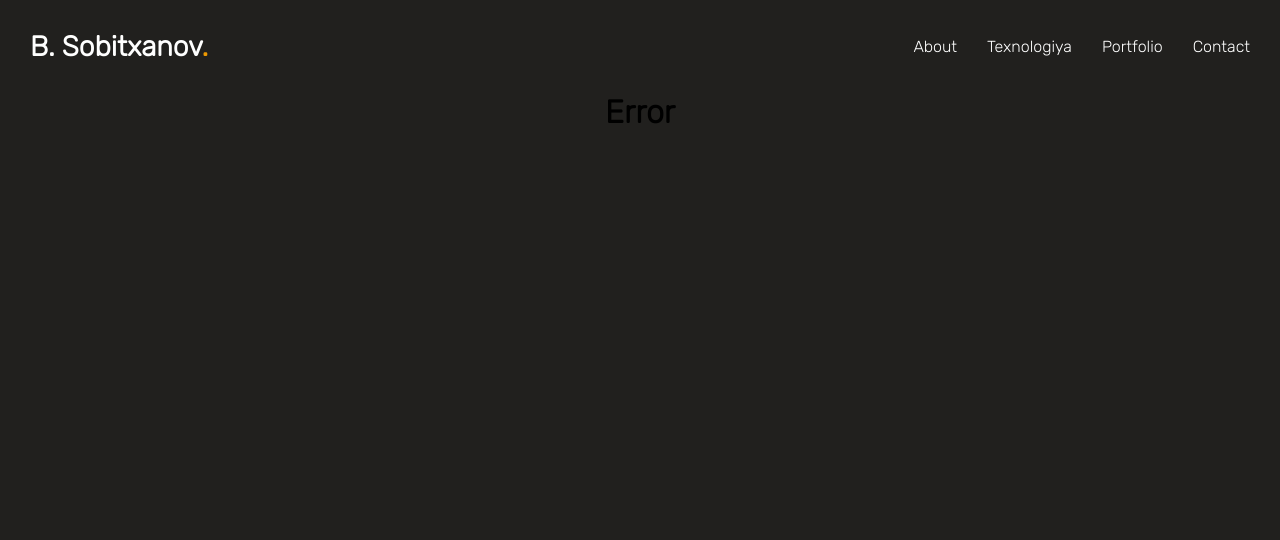
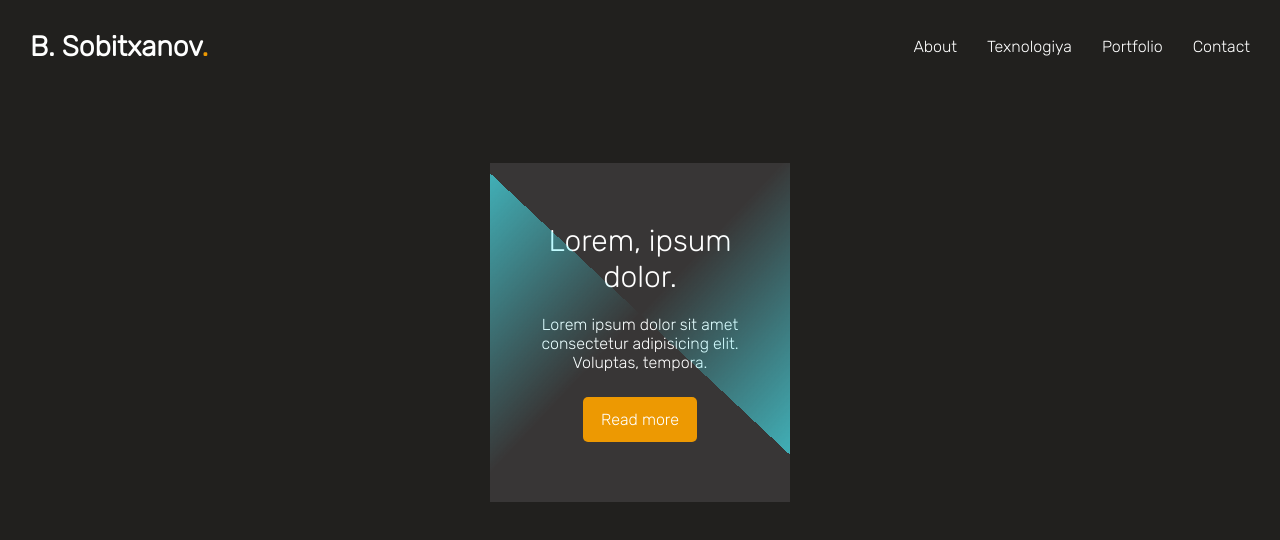
Before and after one commit to Bahromjon050/Personal-portfolio, a React (Create React App) app: page /anim in a window 1280 px wide. Shown: the top 540 px of the page. Built offline with nearby package versions, Linux system fonts and the light colour scheme.

Commit message:
media tugadi

```diff
--- a/src/App.css
+++ b/src/App.css
@@ -151,6 +151,132 @@ button {
   transition: all 0.4s ease-in-out;
 }
 
+.card_anim h1 {
+  font-size: 30px;
+  line-height: 36px;
+}
+.card_anim p {
+  color: #fff;
+  margin: 20px 0 25px;
+}
+
+.card_anim {
+  width: 300px;
+  padding: 60px 20px;
+  position: relative;
+  background: #383636;
+  overflow: hidden;
+}
+.card_anim::before {
+  content: "";
+  top: -50%;
+  left: -100%;
+  width: 450px;
+  height: 320px;
+  transform-origin: bottom right;
+  background: linear-gradient(0deg, transparent, #45f3ff);
+  position: absolute;
+  animation: animate1 4s linear infinite;
+}
+.card_anim::after {
+  content: "";
+  top: -50%;
+  right: 50%;
+  width: 450px;
+  height: 320px;
+  transform-origin: bottom right;
+  background: linear-gradient(0deg, transparent, #45f3ff);
+  position: absolute;
+  animation: animate2 4s linear infinite;
+  animation-delay: -2s;
+}
+/*
+.box{
+  inset: 2px;
+  z-index: 10;
+  position: absolute;
+  background: #383636;
+} */
+
+@keyframes animate1 {
+  0% {
+    transform: rotate(0deg);
+  }
+  100% {
+    transform: rotate(360deg);
+  }
+}
+@keyframes animate2 {
+  0% {
+    transform: rotate(0deg);
+  }
+  100% {
+    transform: rotate(360deg);
+  }
+}
+
+@keyframes anim1 {
+  0% {
+    transform: translate(-50%, -50%) rotate(0);
+  }
+  100% {
+    transform: translate(-50%, -50%) rotate(360deg);
+  }
+}
+
+@media (max-width: 1195px) {
+  .services .cards {
+    grid-template-columns: repeat(1, auto) !important;
+  }
+
+  .services .card .card_img {
+    width: 190px !important;
+    height: 75px !important;
+  }
+}
+
+@media (max-width: 930px) {
+  .web {
+    gap: 110px;
+    text-align: center;
+  }
+  .web h1 {
+    font-size: 62px !important;
+    line-height: 70px;
+  }
+  .web h3 {
+    margin-top: 13px !important;
+  }
+  .web .web_col_position .images1 {
+    z-index: -4 !important;
+  }
+}
+@media (max-width: 800px) {
+  .web br {
+    display: none !important;
+  }
+  .images2 img {
+    width: 80% !important;
+    height: 80% !important;
+  }
+  .all_padding {
+    padding: 0 50px !important;
+  }
+}
+
+@media (max-width: 760px) {
+  .media_service .media-df {
+    flex-direction: column !important;
+    text-align: center;
+  }
+  .search {
+    width: 220px;
+    margin: auto;
+    justify-content: center;
+    margin-bottom: 50px;
+  }
+}
+
 @media (max-width: 660px) {
   .nav_bar {
     position: relative;
@@ -180,20 +306,67 @@ button {
   .nav_btn.activ > .span_nav:nth-child(2) {
     transform: rotate(42deg) translateY(-10px);
   }
-  /* @keyframes span1 {
-    0% {
-      transform: rotate(0) translateY(0);
-    }
-    100% {
-      transform: rotate(402deg) translateY(-10px) translateX(20px);
-    }
+  .web h1 {
+    font-size: 46px !important;
+    line-height: 50px !important;
   }
-  @keyframes span2 {
-    0% {
-      transform: rotate(0) translateY(0);
-    }
-    100% {
-      transform: rotate(-402deg) translateY(10px) translateX(20px);
-    }
-  } */
 }
+
+@media (max-width: 580px) {
+  .services .card {
+    text-align: center !important;
+    flex-direction: column !important;
+  }
+  .services br {
+    display: none !important;
+  }
+  .services header {
+    text-align: center;
+  }
+  .card_port {
+    width: 100% !important;
+    /* height: 264px !important; */
+  }
+}
+
+@media (max-width: 500px) {
+  .images1,
+  .images3 {
+    display: none !important;
+  }
+  .web {
+    gap: 30px !important;
+  }
+  .web h3 {
+    font-size: 15px !important;
+    line-height: 20px !important;
+  }
+  .web p {
+    padding: 10px 0 17px !important;
+  }
+  .web h1 {
+    font-size: 38px !important;
+    line-height: 45px !important;
+  }
+  .all_h1 {
+    font-size: 35px !important;
+    line-height: 42px !important;
+  }
+}
+
+@media (max-width: 430px) {
+  .web h1 {
+    font-size: 30px !important;
+    line-height: 40px !important;
+  }
+  .web.mt-7 {
+    margin-top: 30px !important;
+  }
+  .all_h1 {
+    font-size: 28px !important;
+    line-height: 35px !important;
+  }
+  .search {
+    margin-bottom: 30px;
+  }
+}
--- a/src/components/pages/All.js
+++ b/src/components/pages/All.js
@@ -2,7 +2,7 @@ import React from "react";
 
 export const Header = ({ data, x, setX }) => {
   return (
-    <div className="df jcsb">
+    <div className="media-df df jcsb">
       <header data-aos="fade-down" data-aos-duration="800">
         <h1 className="all_h1">
           {data.name} <span className="span_color">{data.span}</span>
--- /dev/null
+++ b/src/components/pages/Animation.js
@@ -0,0 +1,57 @@
+import React from "react";
+
+const Animation = () => {
+  return (
+    <>
+      <div className="anim_body df aic jcc mt-7">
+        <div className="card_anim">
+          <div className="box">
+            <h1 className="all_h3">Lorem, ipsum dolor.</h1>
+            <p>
+              Lorem ipsum dolor sit amet consectetur adipisicing elit. Voluptas,
+              tempora.
+            </p>
+            <button className="btn">Read more</button>
+          </div>
+        </div>
+      </div>
+    </>
+  );
+};
+
+export default Animation;
+
+// .card_anim {
+//     width: 300px;
+//     padding: 50px 30px;
+//     background: #383636;
+//     position: relative;
+//   }
+//   .animates {
+//     position: absolute;
+//     overflow: hidden;
+//     inset: 0;
+//     /* background: #383636; */
+//   }
+//   .animates::before {
+//     content: "";
+//     top: 50%;
+//     left: 50%;
+//     width: 700px;
+//     height: 120px;
+//     background: linear-gradient(
+//       transparent,
+//       #45f3ff,
+//       #45f3ff,
+//       #45f3ff,
+//       transparent
+//     );
+//     position: absolute;
+//     transform: translate(-50%, -50%);
+//     animation: anim1 4s linear infinite;
+//   }
+//   .animates::after {
+//     content: "";
+//     background: #383636;
+//     position: absolute;
+//   }
--- a/src/components/pages/MengaYozish.js
+++ b/src/components/pages/MengaYozish.js
@@ -9,7 +9,7 @@ import "react-lazy-load-image-component/src/effects/blur.css";
 
 const MengaYozish = () => {
   const obj = {
-    span: "bog'lanish!",
+    span: "bog'lanish",
     name: "Men bilan",
     des: `Rutrum cursus varius ullamcorper venenatis faucibus lobortis
         turpis dignissim. Commodo pellentesque tristique aliquet
@@ -88,6 +88,7 @@ const MengaYozish = () => {
         </div>
         <div className="cards_team" data-aos="fade-up" data-aos-duration="800">
           <form className="mt-2" onSubmit={handleSubmit(onSubmit)}>
+            <h3 className="all_h3 mt-3">Menga <span className="span_color">xabar qoldirish</span></h3>
             <input
               type="text"
               {...register("fName", {
--- a/src/components/pages/Navbar.js
+++ b/src/components/pages/Navbar.js
@@ -11,6 +11,7 @@ import MengaYozish from "./MengaYozish";
 import Portfolio from "./Portfolio";
 import Services from "./Services";
 import Error from "./Error";
+import Animation from "./Animation";
 
 const Navbar = () => {
   const [btn, setBtn] = useState(false);
@@ -87,6 +88,7 @@ const Navbar = () => {
           <Route path="/portfolio" element={<Portfolio />} />
           <Route path="/customers" element={<Customers />} />
           <Route path="/mengayozish/" element={<MengaYozish />} />
+          <Route path="/anim" element={<Animation />} />
           <Route path="*" element={<Error />} />
         </Routes>
       </Router>
--- a/src/components/pages/Portfolio.js
+++ b/src/components/pages/Portfolio.js
@@ -136,7 +136,7 @@ const Portfolio = () => {
   const [x, setX] = useState("");
   return (
     <>
-      <section className="services all_padding">
+      <section className="services media_service all_padding">
         <Header data={obj} setX={setX} x={x} />
         <div
           className="cards_port df aic jcc fw g-3"
@@ -154,6 +154,7 @@ const Portfolio = () => {
                 <LazyLoadImage
                   src={val.src}
                   effect="blur"
+                  className="card_port_lazy"
                   style={{ width: "363px", height: "264px" }}
                 />
                 <a
@@ -214,6 +215,7 @@ const Portfolio = () => {
                   <LazyLoadImage
                     src={val.src}
                     effect="blur"
+                    className="card_port_lazy"
                     style={{ width: "363px", height: "264px" }}
                   />
                   <a
--- a/src/components/style/Sass.css
+++ b/src/components/style/Sass.css
@@ -50,12 +50,6 @@
   font-weight: 500;
   font-size: 18px;
   line-height: 21px;
-  display: -webkit-box;
-  display: -ms-flexbox;
-  display: flex;
-  -webkit-box-align: center;
-      -ms-flex-align: center;
-          align-items: center;
   text-transform: uppercase;
   color: #FFFFFF;
 }
--- a/src/components/style/Sass.scss
+++ b/src/components/style/Sass.scss
@@ -46,8 +46,6 @@
         font-weight: 500;
         font-size: 18px;
         line-height: 21px;
-        display: flex;
-        align-items: center;
         text-transform: uppercase;
         color: #FFFFFF;
     }
```
Also changed, not shown: src/components/pages/Services.js (line endings or trailing spaces), 1 other file (tests, documents, lock files or other folders).
